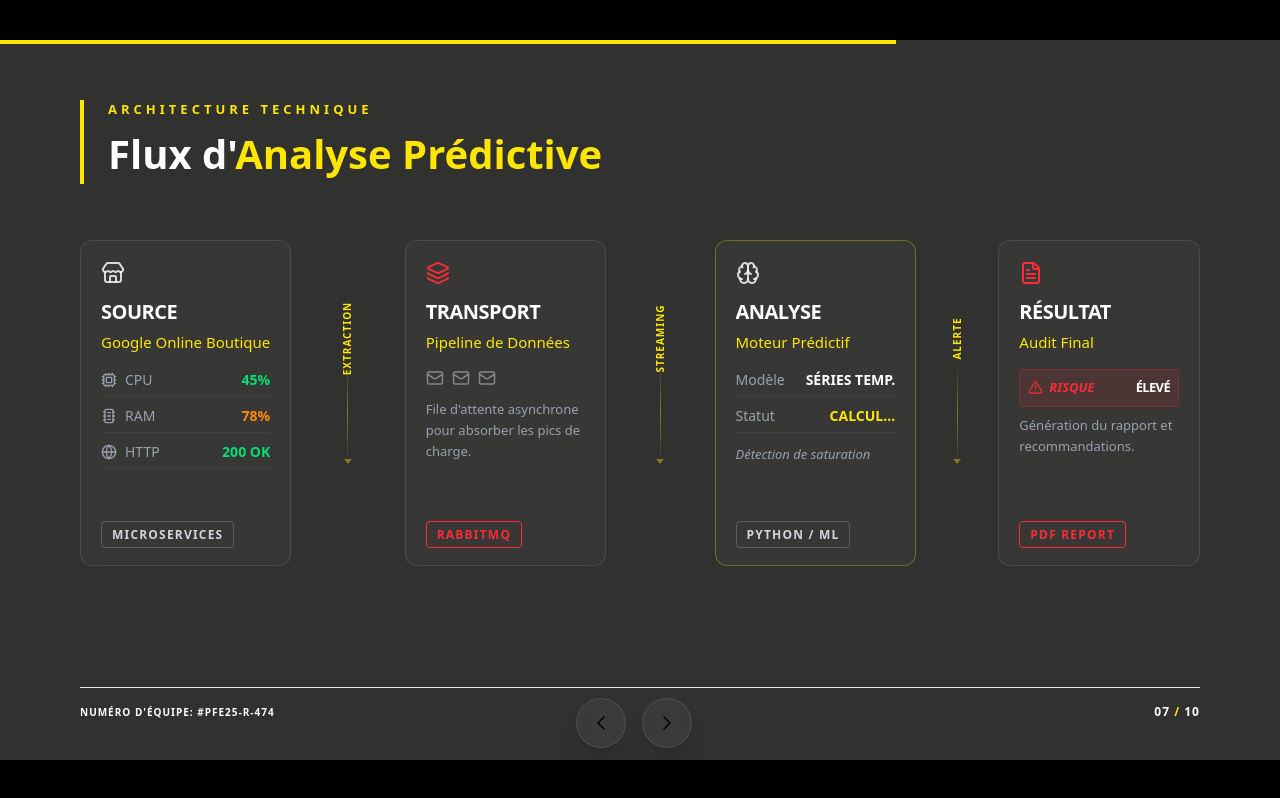
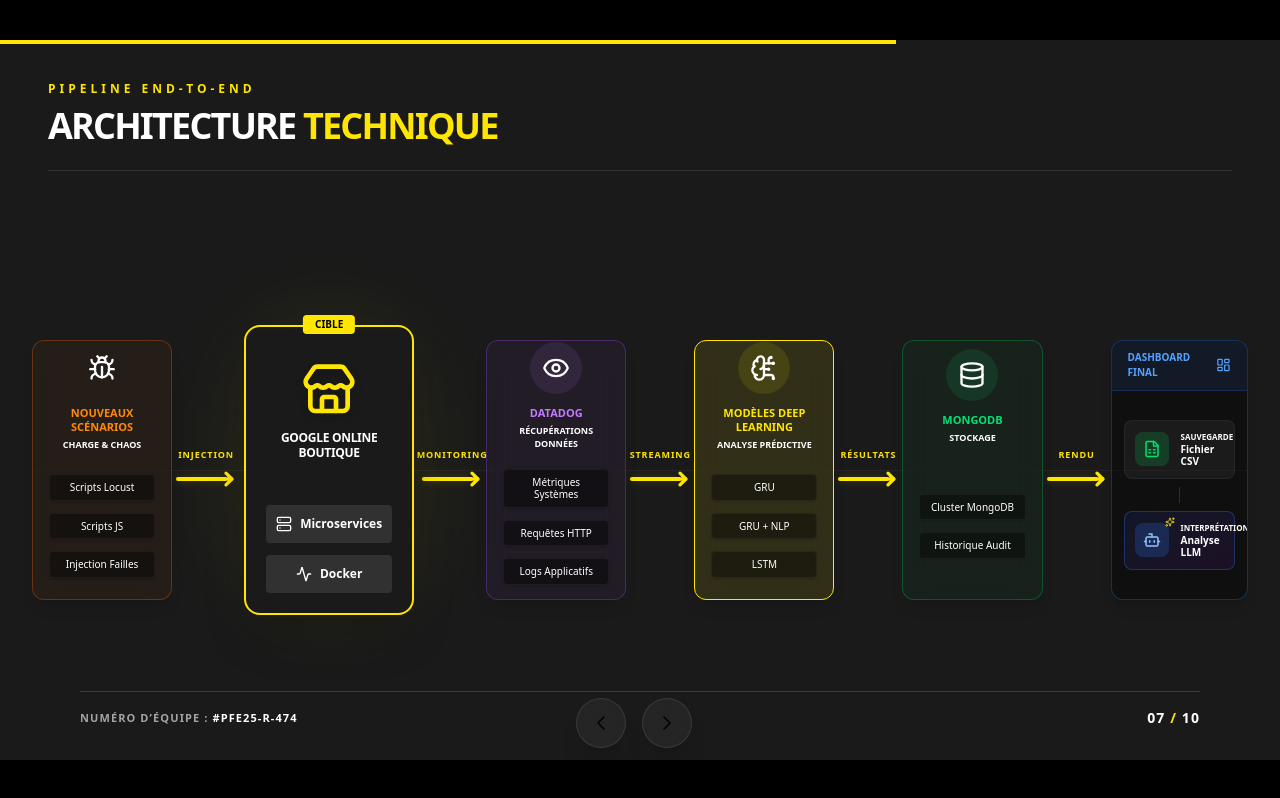
Before and after one commit to Medenga/Presentation-PFE, a React (Vite) app in the folder client/: page /slide7 in a window 1280 px wide. Built offline with nearby package versions, Linux system fonts and the light colour scheme.

Commit message:
Update Slide7.jsx

```diff
--- a/client/src/slides/Slide7.jsx
+++ b/client/src/slides/Slide7.jsx
@@ -1,149 +1,210 @@
 import React from 'react';
-import { motion } from 'framer-motion';
 import {
-  GraduationCap,
   Store,
-  Microchip,
-  Cpu,
-  Globe,
-  Layers,
-  Mail,
-  Brain,
-  FileText,
-  TriangleAlert
+  Database,
+  LayoutDashboard,
+  BrainCircuit,
+  Bug,
+  Eye,
+  ArrowRight,
+  Activity,
+  Server,
+  FileSpreadsheet,
+  Bot,
+  Sparkles
 } from 'lucide-react';
 
-const Slide7 = () => {
+// Composant Boîte : Hauteur ~260px, Textes Blancs
+const CompactBox = ({ title, icon, subtitle, color, bgColor, borderColor, details }) => (
+  <div className={`relative flex flex-col p-4 rounded-xl border ${borderColor} ${bgColor} backdrop-blur-md w-[150px] h-[260px] shadow-lg transition-transform hover:-translate-y-2 z-10`}>
+    {/* Header */}
+    <div className="flex flex-col items-center mb-4 text-center h-20 justify-center">
+      <div className={`mb-3 p-3 rounded-full ${color.replace('text-', 'bg-')}/10`}>
+        {React.cloneElement(icon, { size: 28 })}
+      </div>
+      <h3 className={`font-black text-[11px] uppercase leading-tight ${color}`}>{title}</h3>
+      {subtitle && <span className="text-[9px] text-white font-bold mt-1">{subtitle}</span>}
+    </div>
+
+    {/* Divider */}
+    <div className={`h-[1px] w-full ${color.replace('text-', 'bg-')}/20 mb-4`}></div>
+
+    {/* Details (Textes blancs) */}
+    <div className="flex flex-col gap-3 flex-1 justify-center">
+      {details.map((d, i) => (
+        <div key={i} className="bg-black/40 rounded px-2 py-1.5 border border-white/5 text-center shadow-sm">
+          <span className="text-[10px] font-medium text-white block leading-tight">{d}</span>
+        </div>
+      ))}
+    </div>
+  </div>
+);
+
+// Flèche Statique Large
+const SolidArrow = ({ label }) => (
+  <div className="flex flex-col items-center justify-center w-[60px] mx-1 shrink-0">
+    <span className="text-[9px] font-black uppercase mb-1.5 text-[#FFE600] tracking-widest whitespace-nowrap">
+      {label}
+    </span>
+    <div className="relative w-full flex items-center">
+      <div className="h-[4px] w-full bg-[#FFE600] rounded-l-sm shadow-[0_0_10px_rgba(255,230,0,0.2)]"></div>
+      <ArrowRight size={24} className="text-[#FFE600] -ml-2.5" strokeWidth={4} />
+    </div>
+  </div>
+);
+
+const Slide7FinalClean = () => {
   return (
-    <motion.div
-      initial={{ opacity: 0 }}
-      animate={{ opacity: 1 }}
-      exit={{ opacity: 0 }}
-      className="relative w-[1280px] h-[720px] bg-[#313130] text-white flex flex-col p-[60px_80px] overflow-hidden font-sans"
-    >
-      {/* TITLE BLOCK */}
-      <div className="mb-6 border-l-4 border-[#FFE600] pl-6">
-        <div className="text-[#FFE600] text-[13px] font-bold tracking-[4px] uppercase mb-1">Architecture Technique</div>
-        <h1 className="text-[40px] font-bold text-white">
-          Flux d'<span className="text-[#FFE600]">Analyse Prédictive</span>
-        </h1>
+    <div className="w-[1280px] h-[720px] bg-[#1a1a1a] text-white flex flex-col px-8 py-10 font-sans overflow-hidden relative">
+
+      {/* HEADER */}
+      <div className="mb-12 flex justify-between items-end border-b border-white/10 pb-6 mx-4">
+        <div>
+          <div className="text-[#FFE600] text-[12px] font-bold tracking-[4px] uppercase mb-2">Pipeline End-to-End</div>
+          <h1 className="text-4xl font-black uppercase tracking-tighter">Architecture <span className="text-[#FFE600]">Technique</span></h1>
+        </div>
+        {/* Badge retiré ici */}
       </div>
 
-      {/* DIAGRAM CONTAINER - descendu avec mt-8 */}
-      <div className="flex justify-between items-stretch gap-4 mt-8 pb-16 h-[390px]">
+      {/* --- FLUX LINEAIRE --- */}
+      <div className="flex-1 flex items-center justify-center relative px-0">
 
-        {/* STEP 1: SOURCE */}
-        <div className="w-[260px]">
-          <StepBox title="Source" subtitle="Google Online Boutique" icon={<Store size={24} />}>
-            <MetricRow label="CPU" value="45%" icon={<Cpu size={16}/>} color="text-green-400" />
-            <MetricRow label="RAM" value="78%" icon={<Microchip size={16}/>} color="text-orange-400" />
-            <MetricRow label="HTTP" value="200 OK" icon={<Globe size={16}/>} color="text-green-400" />
-            <TechPill label="Microservices" />
-          </StepBox>
+        {/* Ligne de fond */}
+        <div className="absolute top-1/2 left-0 right-0 h-[1px] bg-white/5 -z-0"></div>
+
+        {/* 1. SCÉNARIOS */}
+        <CompactBox
+          title="Nouveaux Scénarios"
+          subtitle="CHARGE & CHAOS"
+          icon={<Bug />}
+          color="text-orange-400"
+          bgColor="bg-orange-500/5"
+          borderColor="border-orange-500/30"
+          details={["Scripts Locust", "Scripts JS", "Injection Failles"]}
+        />
+
+        <SolidArrow label="Injection" />
+
+        {/* 2. SYSTEME CIBLE (BOUTIQUE) */}
+        <div className="relative z-20 hover:-translate-y-2 transition-transform duration-300 mx-1">
+          <div className="absolute inset-0 bg-[#FFE600]/10 blur-2xl rounded-full"></div>
+          <div className="bg-[#1a1a1a] border-2 border-[#FFE600] rounded-2xl p-5 w-[170px] h-[290px] flex flex-col shadow-2xl relative">
+            <div className="absolute -top-3 left-1/2 -translate-x-1/2 bg-[#FFE600] text-black text-[10px] font-black px-3 py-0.5 rounded uppercase">Cible</div>
+            <div className="flex flex-col items-center justify-center h-32 mb-4">
+              <Store size={56} className="text-[#FFE600] mb-3 drop-shadow-lg" />
+              <span className="text-[12px] font-black uppercase text-center leading-tight tracking-tight">Google Online<br />Boutique</span>
+            </div>
+            <div className="mt-auto grid grid-cols-1 gap-3 w-full">
+              <div className="bg-white/10 p-2.5 rounded flex items-center justify-center gap-2">
+                <Server size={16} className="text-white" />
+                <span className="text-[12px] font-bold text-white">Microservices</span>
+              </div>
+              <div className="bg-white/10 p-2.5 rounded flex items-center justify-center gap-2">
+                <Activity size={16} className="text-white" />
+                <span className="text-[12px] font-bold text-white">Docker</span>
+              </div>
+            </div>
+          </div>
         </div>
 
-        <FlowArrow label="Extraction" />
+        <SolidArrow label="Monitoring" />
 
-        {/* STEP 2: TRANSPORT */}
-        <div className="w-[260px]">
-          <StepBox title="Transport" subtitle="Pipeline de Données" icon={<Layers size={24} className="text-red-500" />}>
-            <div className="flex gap-2 mb-3 opacity-40 text-white">
-              <Mail size={18} /><Mail size={18} /><Mail size={18} />
+        {/* 3. DATADOG */}
+        <CompactBox
+          title="Datadog"
+          subtitle="RÉCUPÉRATIONS DONNÉES"
+          icon={<Eye />}
+          color="text-purple-400"
+          bgColor="bg-purple-500/5"
+          borderColor="border-purple-500/30"
+          details={["Métriques Systèmes", "Requêtes HTTP", "Logs Applicatifs"]}
+        />
+
+        <SolidArrow label="Streaming" />
+
+        {/* 4. MODELE IA */}
+        <CompactBox
+          title="Modèles Deep Learning"
+          subtitle="ANALYSE PRÉDICTIVE"
+          icon={<BrainCircuit />}
+          color="text-[#FFE600]"
+          bgColor="bg-[#FFE600]/10"
+          borderColor="border-[#FFE600]"
+          details={["GRU", "GRU + NLP", "LSTM"]}
+        />
+
+        <SolidArrow label="Résultats" />
+
+        {/* 5. DATABASE */}
+        <CompactBox
+          title="MongoDB"
+          subtitle="STOCKAGE"
+          icon={<Database />}
+          color="text-green-400"
+          bgColor="bg-green-500/5"
+          borderColor="border-green-500/30"
+          details={["Cluster MongoDB", "Historique Audit"]}
+        />
+
+        <SolidArrow label="Rendu" />
+
+        {/* 6. DASHBOARD */}
+        <div className="w-[150px] h-[260px] bg-black/40 border border-blue-500/30 rounded-xl overflow-hidden flex flex-col shadow-lg z-10 hover:-translate-y-2 transition-transform">
+
+          {/* Header */}
+          <div className="bg-blue-500/10 px-4 py-3 border-b border-blue-500/20 flex justify-between items-center h-[50px] shrink-0">
+            <span className="text-[10px] font-bold text-blue-400 uppercase">DASHBOARD FINAL</span>
+            <LayoutDashboard size={16} className="text-blue-400" />
+          </div>
+
+          {/* Body */}
+          <div className="p-3 flex flex-col gap-4 flex-1 justify-center w-full">
+
+            {/* INFO 1 : Sauvegarde CSV */}
+            <div className="bg-white/5 p-2.5 rounded-lg border border-white/5 flex items-center gap-3 w-full group">
+              <div className="bg-green-500/20 p-2 rounded-lg shrink-0 flex items-center justify-center group-hover:bg-green-500/30 transition-colors">
+                <FileSpreadsheet size={18} className="text-green-400" />
+              </div>
+              <div className="flex flex-col min-w-0">
+                <span className="text-[8px] text-white uppercase font-bold">Sauvegarde</span>
+                <span className="text-[10px] font-bold text-white leading-tight">Fichier CSV</span>
+              </div>
             </div>
-            <p className="text-[13px] text-gray-400 leading-relaxed">
-              File d'attente asynchrone pour absorber les pics de charge.
-            </p>
-            <TechPill label="RabbitMQ" color="border-red-500 text-red-500" />
-          </StepBox>
-        </div>
 
-        <FlowArrow label="Streaming" />
+            {/* Lien visuel */}
+            <div className="flex justify-center -my-2 shrink-0">
+              <div className="h-4 w-[1px] bg-blue-500/30"></div>
+            </div>
 
-        {/* STEP 3: ANALYSE */}
-        <div className="w-[260px]">
-          <StepBox
-            title="Analyse"
-            subtitle="Moteur Prédictif"
-            icon={<Brain size={24} />}
-            borderColor="border-[#FFE600]/30"
-          >
-            <MetricRow label="Modèle" value="Séries Temp." />
-            <MetricRow label="Statut" value="Calcul..." color="text-[#FFE600]" />
-            <p className="text-[13px] text-gray-400 mt-1 italic">Détection de saturation</p>
-            <TechPill label="Python / ML" />
-          </StepBox>
-        </div>
+            {/* INFO 2 : Analyse LLM */}
+            <div className="bg-gradient-to-br from-blue-600/10 to-purple-600/10 p-2.5 rounded-lg border border-blue-500/30 flex items-center gap-3 relative w-full group">
+              <div className="bg-blue-500/20 p-2 rounded-lg relative shrink-0 flex items-center justify-center group-hover:bg-blue-500/30 transition-colors">
+                <Bot size={18} className="text-blue-300" />
+                <Sparkles size={10} className="text-yellow-300 absolute -top-1.5 -right-1.5" />
+              </div>
+              <div className="flex flex-col min-w-0 z-10">
+                <span className="text-[8px] text-white uppercase font-bold">Interprétation</span>
+                <span className="text-[10px] font-bold text-white leading-tight">Analyse LLM</span>
+              </div>
+            </div>
 
-        <FlowArrow label="Alerte" />
-
-        {/* STEP 4: RESULTAT */}
-        <div className="w-[260px]">
-          <StepBox title="Résultat" subtitle="Audit Final" icon={<FileText size={24} className="text-red-500" />}>
-            <div className="flex justify-between items-center p-2 bg-red-500/10 border border-red-500/30 rounded mb-2">
-              <span className="text-[13px] text-red-500 flex items-center gap-1.5 font-bold italic uppercase">
-                <TriangleAlert size={15} /> Risque
-              </span>
-              <span className="text-[13px] font-bold text-white uppercase tracking-tighter">Élevé</span>
-            </div>
-            <p className="text-[13px] text-gray-400 leading-relaxed">
-              Génération du rapport et recommandations.
-            </p>
-            <TechPill label="PDF Report" color="border-red-500 text-red-500" />
-          </StepBox>
+          </div>
         </div>
 
       </div>
 
       {/* FOOTER */}
-      <div className="absolute bottom-0 left-0 w-full px-20 pb-10 z-20">
-        <div className="pt-4 border-t border-slate-200 flex justify-between items-center text-[10px] font-extrabold uppercase tracking-widest">
-          <div className="text-white">Numéro d'équipe: #PFE25-R-474</div>
-          <div className="text-white text-xs font-black">
+      <div className="absolute bottom-0 left-0 w-full px-20 pb-8">
+        <div className="pt-4 border-t border-white/15 flex justify-between items-center text-[11px] font-extrabold uppercase tracking-widest text-white/60">
+          <div>Numéro d’équipe : <span className="text-white">#PFE25-R-474</span></div>
+          <div className="text-sm font-black text-white">
             07 <span className="text-[#FFE600]">/</span> 10
           </div>
         </div>
       </div>
-    </motion.div>
+
+    </div>
   );
 };
 
-/* --- COMPOSANTS INTERNES --- */
-
-const StepBox = ({ title, subtitle, icon, children, borderColor = "border-white/10" }) => (
-  <div className={`h-full bg-white/[0.03] border ${borderColor} p-5 rounded-xl flex flex-col backdrop-blur-sm relative`}>
-    <div className="mb-3 text-white/80">{icon}</div>
-    <div className="text-[20px] font-extrabold uppercase tracking-tight text-white mb-1 whitespace-nowrap overflow-hidden text-ellipsis">{title}</div>
-    <div className="text-[15px] text-[#FFE600] font-medium mb-4 whitespace-nowrap overflow-hidden text-ellipsis">{subtitle}</div>
-    {children}
-  </div>
-);
-
-const MetricRow = ({ label, value, icon, color = "text-white" }) => (
-  <div className="flex justify-between items-center text-[14px] mb-2 border-b border-white/5 pb-1.5">
-    <span className="flex items-center gap-2 text-gray-400">
-      {icon} {label}
-    </span>
-    <span className={`font-bold uppercase ${color}`}>{value}</span>
-  </div>
-);
-
-const TechPill = ({ label, color = "border-white/20 text-gray-300" }) => (
-  <div className="mt-auto pt-3">
-    <span className={`text-[12px] font-black px-2.5 py-1 rounded border uppercase tracking-widest ${color}`}>
-      {label}
-    </span>
-  </div>
-);
-
-const FlowArrow = ({ label }) => (
-  <div className="flex flex-col justify-center items-center px-1">
-    <span className="text-[10px] font-black uppercase text-[#FFE600] mb-2 tracking-widest rotate-[-90deg] translate-y-[-10px] whitespace-nowrap">
-      {label}
-    </span>
-    <div className="h-[100px] w-px bg-gradient-to-b from-transparent via-[#FFE600]/40 to-transparent relative">
-      <div className="absolute bottom-0 left-1/2 -translate-x-1/2 border-t-[5px] border-t-[#FFE600]/40 border-x-[4px] border-x-transparent" />
-    </div>
-  </div>
-);
-
-export default Slide7;
+export default Slide7FinalClean;
```
